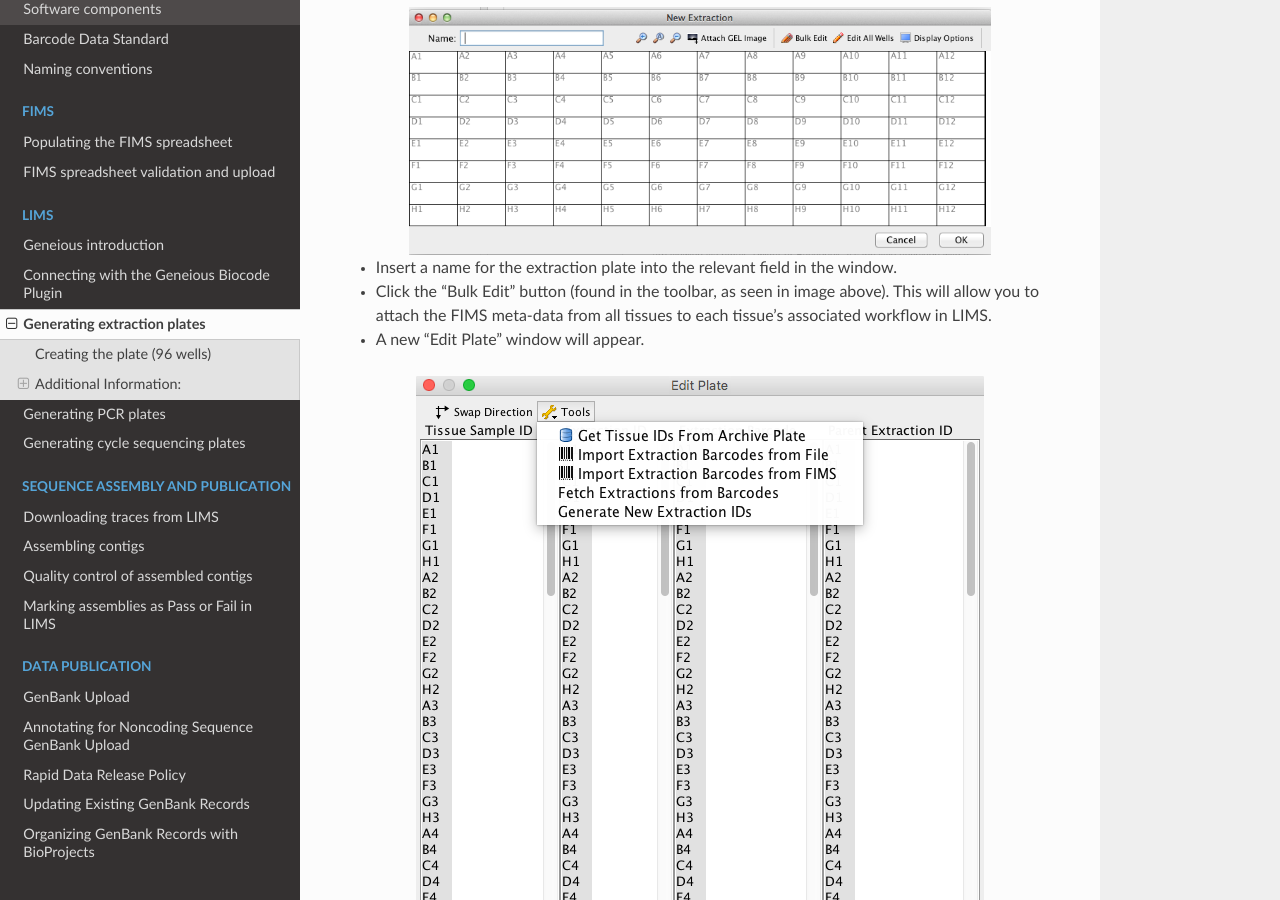
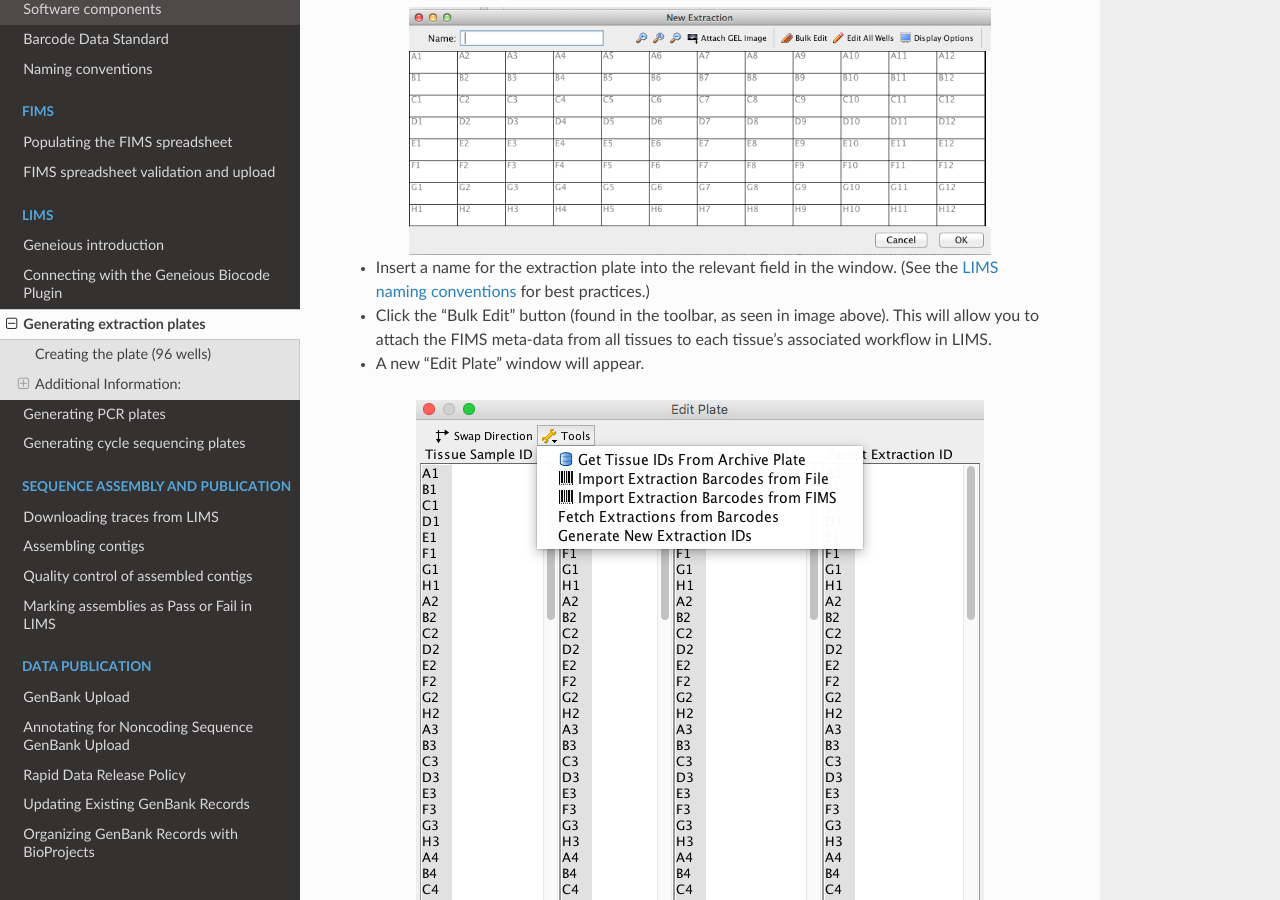
Before and after one commit to SIBarcodeNetwork/ReadtheDocsMaster, a Sphinx documentation site: the page built from Docs/extraction_plates.rst, in a window 1280 px wide and 900 px high, scrolled down 837 px. Built offline with Sphinx 7.4.7 and the Read the Docs theme 2.0.0, drawn with Linux system fonts in a browser that asks for light colours.

Commit message:
Naming convention link
Added link to LIMS Naming Conventions in line 26

```diff
--- a/Docs/extraction_plates.rst
+++ b/Docs/extraction_plates.rst
@@ -23,7 +23,7 @@ To create an extraction plate:
 .. figure:: /images/empty_extraction_plate.png
   :align: center
 
-* Insert a name for the extraction plate into the relevant field in the window.
+* Insert a name for the extraction plate into the relevant field in the window. (See the :ref:`lims_conventions-link` for best practices.)
 
 * Click the "Bulk Edit" button (found in the toolbar, as seen in image above). This will allow you to attach the  FIMS meta-data from all tissues to each tissue's associated workflow in LIMS.
 
```
